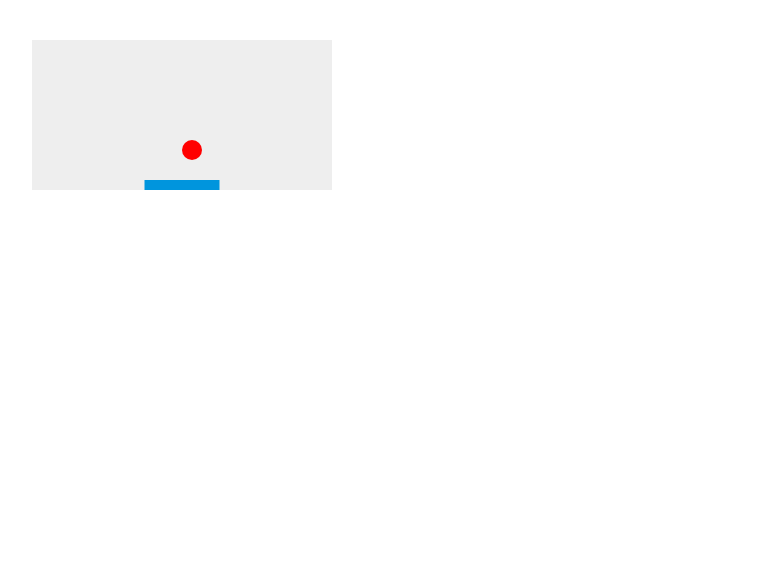
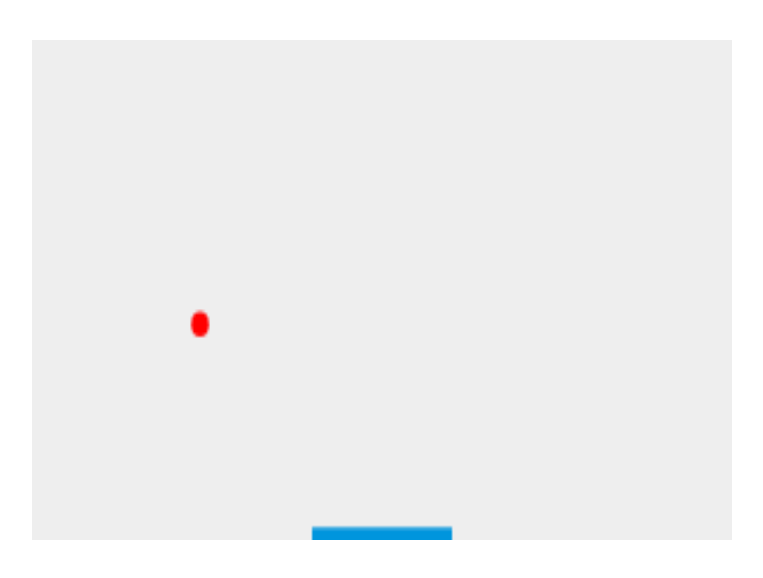
Before and after one commit to sam09/breakout, a plain HTML site: page index.html in a window 1280 px wide. Shown: the whole page, without its empty margins (28-791 px from the left). Drawn offline with Linux system fonts and the light colour scheme.

Commit message:
Changed Style A bit

```diff
--- a/script.js
+++ b/script.js
@@ -6,9 +6,9 @@ var ball = {
 
   x: canvas.width/2,
   y: canvas.height-30,
-  dx: 2,
-  dy: -2,
-  radius: 10,
+  dx: 1.2,
+  dy: -1.2,
+  radius: canvas.height/40,
 
   draw:function() {
 
@@ -55,8 +55,8 @@ var ball = {
 
 paddle = {
 
-  height: 10,
-  width: 75,
+  height: canvas.height/40,
+  width: canvas.width/5,
   x: null,
   right:false,
   left:false,
--- a/style.css
+++ b/style.css
@@ -8,3 +8,6 @@ canvas{
 	margin-top: 40px;
 	margin-left: 60px;
 	background: #eee;
+	height: 500px;
+	width: 700px;
+}
```
